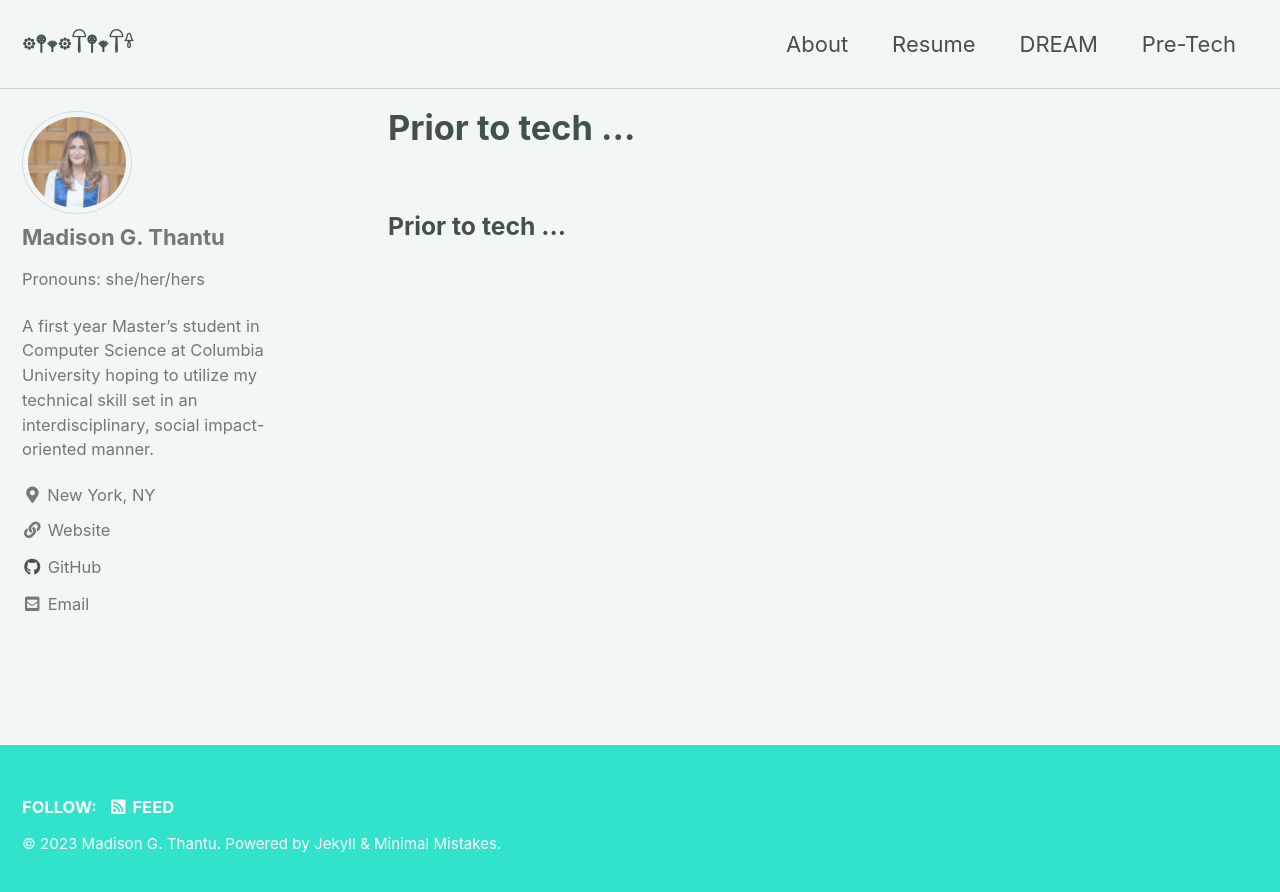
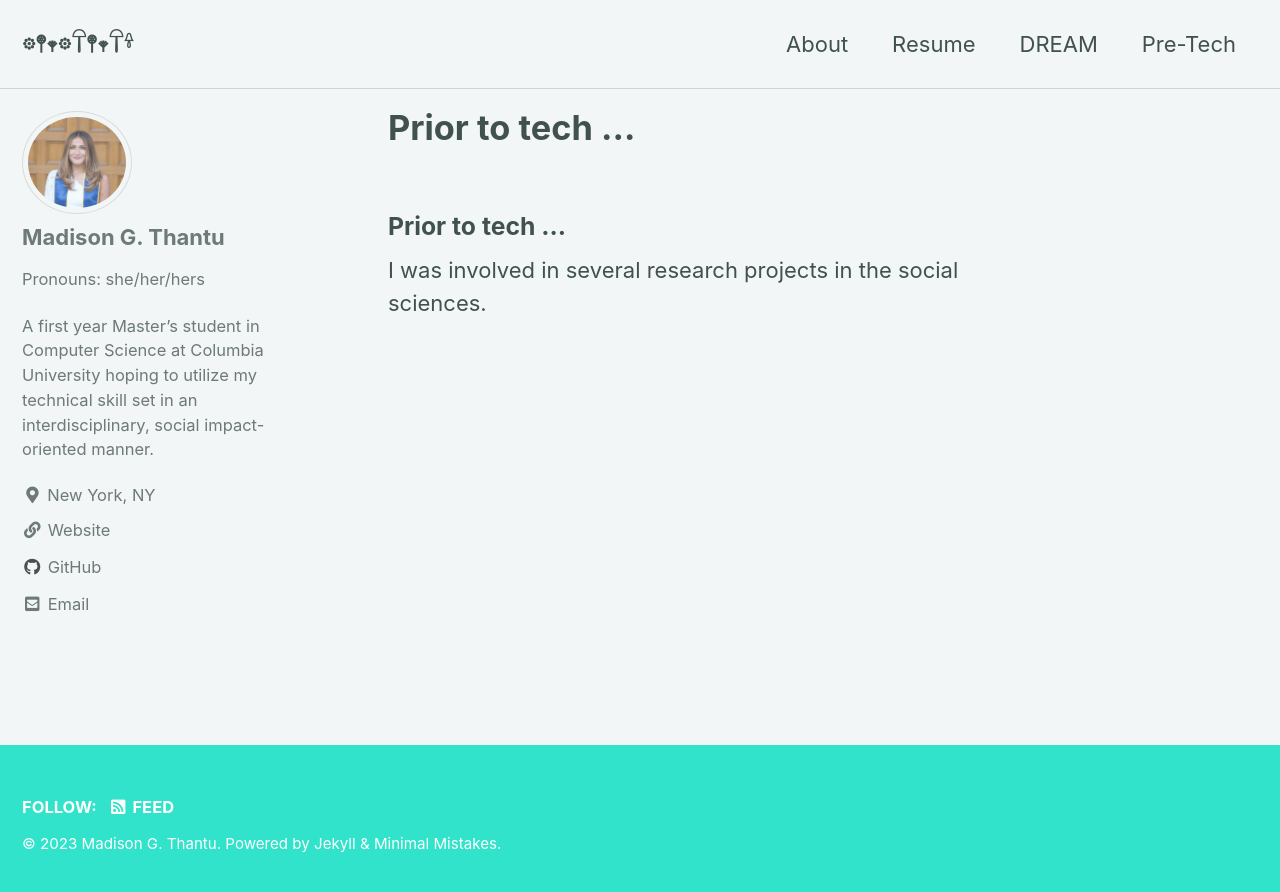
Before and after one commit to madisonthantu/about_mgt, a Jekyll site: the page built from _pages/pre-tech.md, in a window 1280 px wide. Shown: the top 892 px of the page. Built offline with Jekyll 4.4.1, drawn with Linux system fonts in a browser that asks for light colours; cached includes are drawn as plain includes; our own code applies the rules of GitHub Pages for plain Markdown files.

Commit message:
favicon STILL not working

```diff
--- a/_includes/head/custom.html
+++ b/_includes/head/custom.html
@@ -1,7 +1,7 @@
 <!-- start custom head snippets -->
 <head>
     <link rel="shortcut icon" type="image/png" href="assets/images/favicon.png">
-    <!-- <link rel="shortcut icon" type="image/png" href="{{ 'favicon.png' | relative_url }}"> -->
+    <link rel="shortcut icon" type="image/png" href="{{ 'favicon.png' | relative_url }}">
     <link rel="apple-touch-icon" sizes="180x180" href="/assets/images/apple-touch-icon.png">
     <link rel="icon" type="image/png" sizes="32x32" href="/assets/images/favicon-32x32.png">
     <link rel="icon" type="image/png" sizes="16x16" href="/assets/images/favicon-16x16.png">
--- a/_pages/pre-tech.md
+++ b/_pages/pre-tech.md
@@ -6,3 +6,5 @@
 ---
 
 ### Prior to tech ...
+
+I was involved in several research projects in the social sciences.
```
